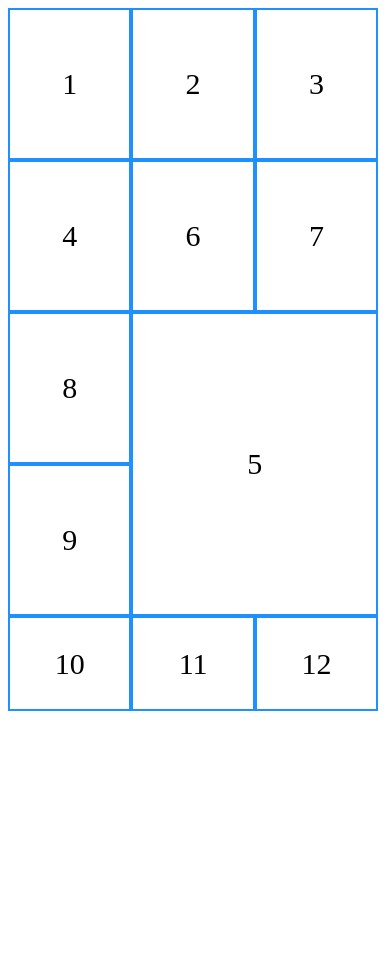
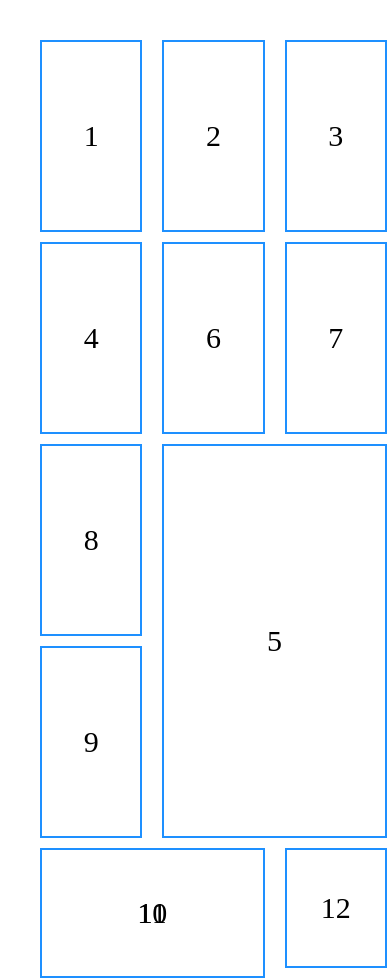
Before and after one commit to alamatos/First-project, a plain HTML site: page HTML&CSS/CssGrid/index.html in a window 390 px wide. Before the commit the page ends 844 px from the top, so only its background shows below. Drawn offline with Linux system fonts and the light colour scheme.

Commit message:
2nd CSS Grid commit

```diff
--- /dev/null
+++ b/HTML&CSS/CssGrid/PageLayout/style.css
@@ -0,0 +1,59 @@
+* {
+    margin:0;
+    padding:0;
+}
+.tag {
+    font-size: 2em;
+    padding: 2px 0 0 10px;
+    display:flex;
+    align-items: center;
+    justify-content: center;
+    text-align:center;
+}
+main {
+    grid-area:mainText;
+    border: 5px solid lightgreen;
+
+}
+
+header{
+    grid-area: head;
+    border:5px solid lightcoral;
+
+}
+footer{
+    grid-area: foot;
+    border: 5px solid dodgerblue;
+
+}
+
+nav {
+    grid-area:navigation;
+    border: 5px solid gray;
+
+}
+
+.gridContainer {
+    display: grid;
+    min-height: 100vh;
+    grid-template-columns: 300px 1fr;
+    grid-template-rows: 100px 1fr 100px;
+    grid-template-areas:
+    'head head'
+    'navigation mainText'
+    'foot foot';
+    grid-gap: 10px 20px;
+}
+
+@media (max-width:700px) {
+    .gridContainer {
+        grid-template-columns: 1fr;
+        grid-template-rows:  80px 1fr 100px;
+        grid-template-areas:
+            'head'
+            'navigation'
+            'mainText'
+            'foot';
+    }
+
+}
--- a/HTML&CSS/CssGrid/style.css
+++ b/HTML&CSS/CssGrid/style.css
@@ -1,3 +1,8 @@
+html, body{
+    height: calc(100%-40px);
+    margin:20px;
+
+}
 .grid{
     display:flex;
     border:2px solid dodgerblue;
@@ -11,10 +16,25 @@
     display: grid;
     grid-template-columns: repeat(3,33%);
     grid-template-rows: repeat(4,80%) 50%;
+    grid-gap: 10px 20px;
 }
 #grid5 {
     grid-column-start: 2;
+    grid-column-end: 4;
+    grid-row: 3/ span 2;
+}
+
+#grid10,#grid11 {
+    /* row-start, column-start, row-end, column-end */
+    /* grid-column-start: 1;
     grid-column-end: span 2;
-    grid-row-start: 3;
-    grid-row-end: span 2;
+    grid-row-start: 5;
+    grid-row-end: span 2; */
+    /* from the 4 lines above to only one */
+    grid-area: 5 / 1 / span 2 / span 2;
 }
+
+#grid10:hover{
+    z-index:1;
+    background-color: grey;
+}
```
Also changed, not shown: HTML&CSS/CssGrid/PageLayout/index.html (added, +18 -0 lines).
